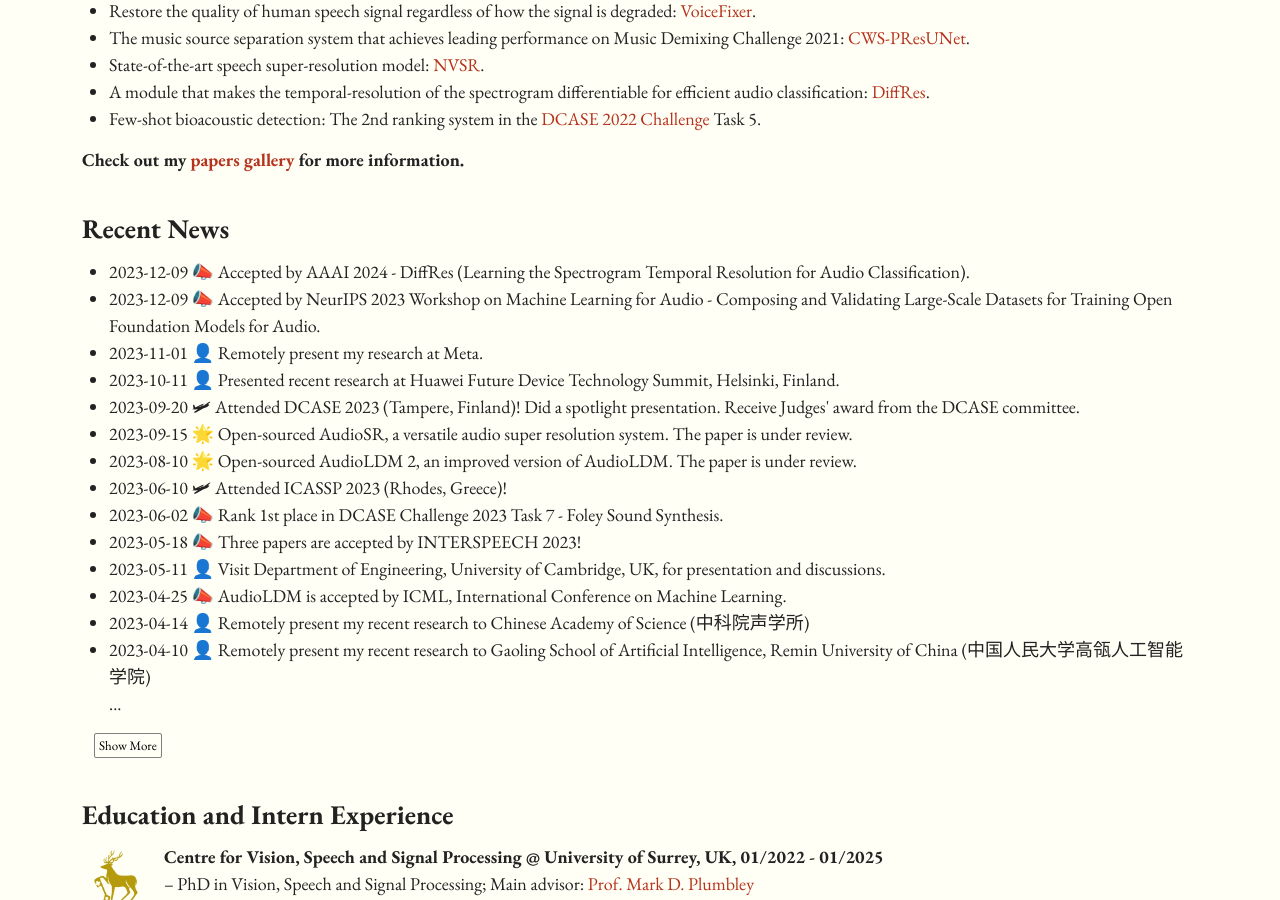
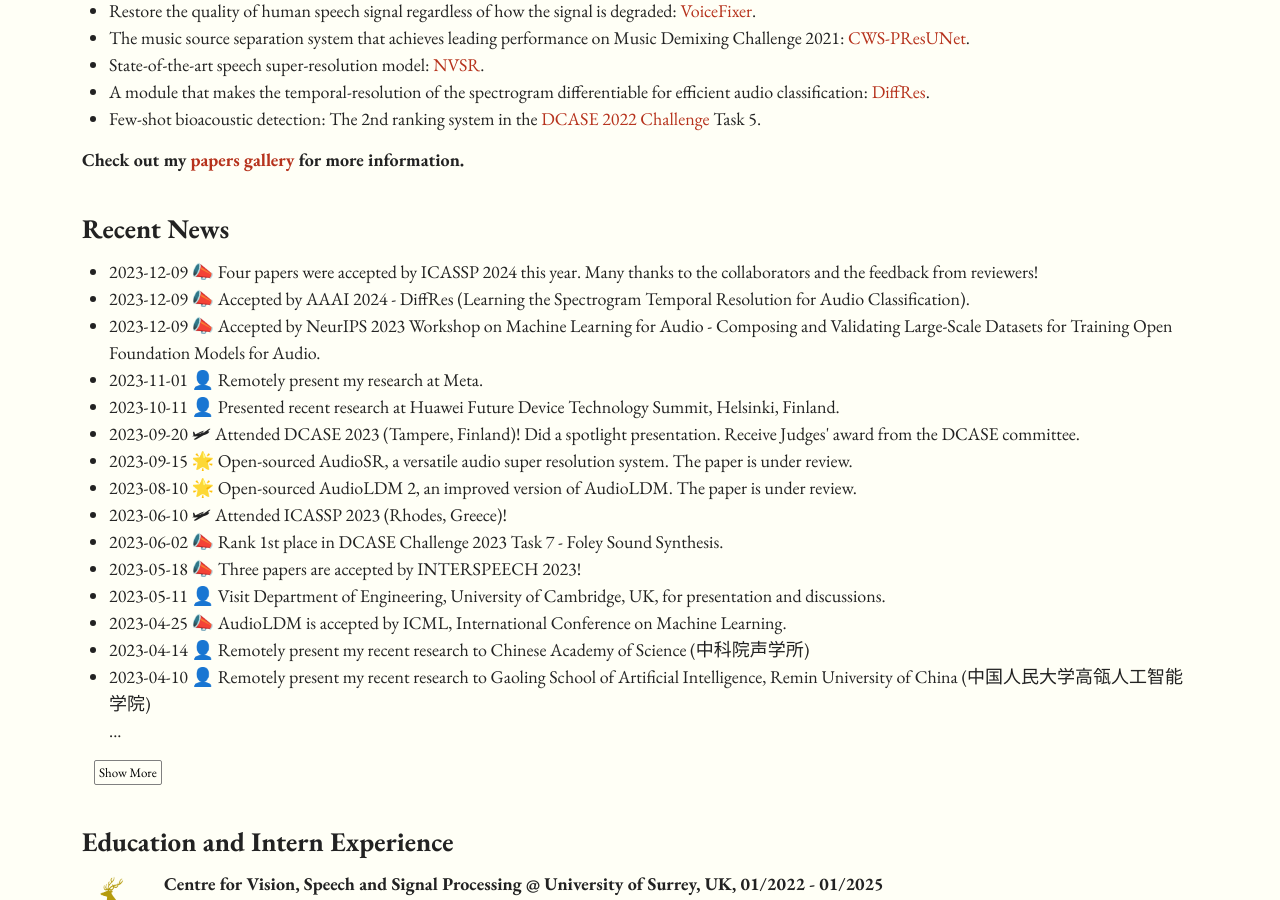
Before and after one commit to haoheliu/haoheliu.github.io, a Jekyll site: the page built from index.md, in a window 1280 px wide and 900 px high, scrolled down 820 px. Built offline with Jekyll 4.4.1, drawn with Linux system fonts in a browser that asks for light colours; comment, search, counter and statistics services are not loaded.

Commit message:
Update index.md

```diff
--- a/index.md
+++ b/index.md
@@ -129,6 +129,8 @@ competitions:
 
 news:
     shown:
+      - time: 2023-12-09 &#128227;
+        note: Four papers were accepted by ICASSP 2024 this year. Many thanks to the collaborators and the feedback from reviewers!
       - time: 2023-12-09 &#128227;
         note: Accepted by AAAI 2024 - DiffRes (Learning the Spectrogram Temporal Resolution for Audio Classification).
       - time: 2023-12-09 &#128227;
```
